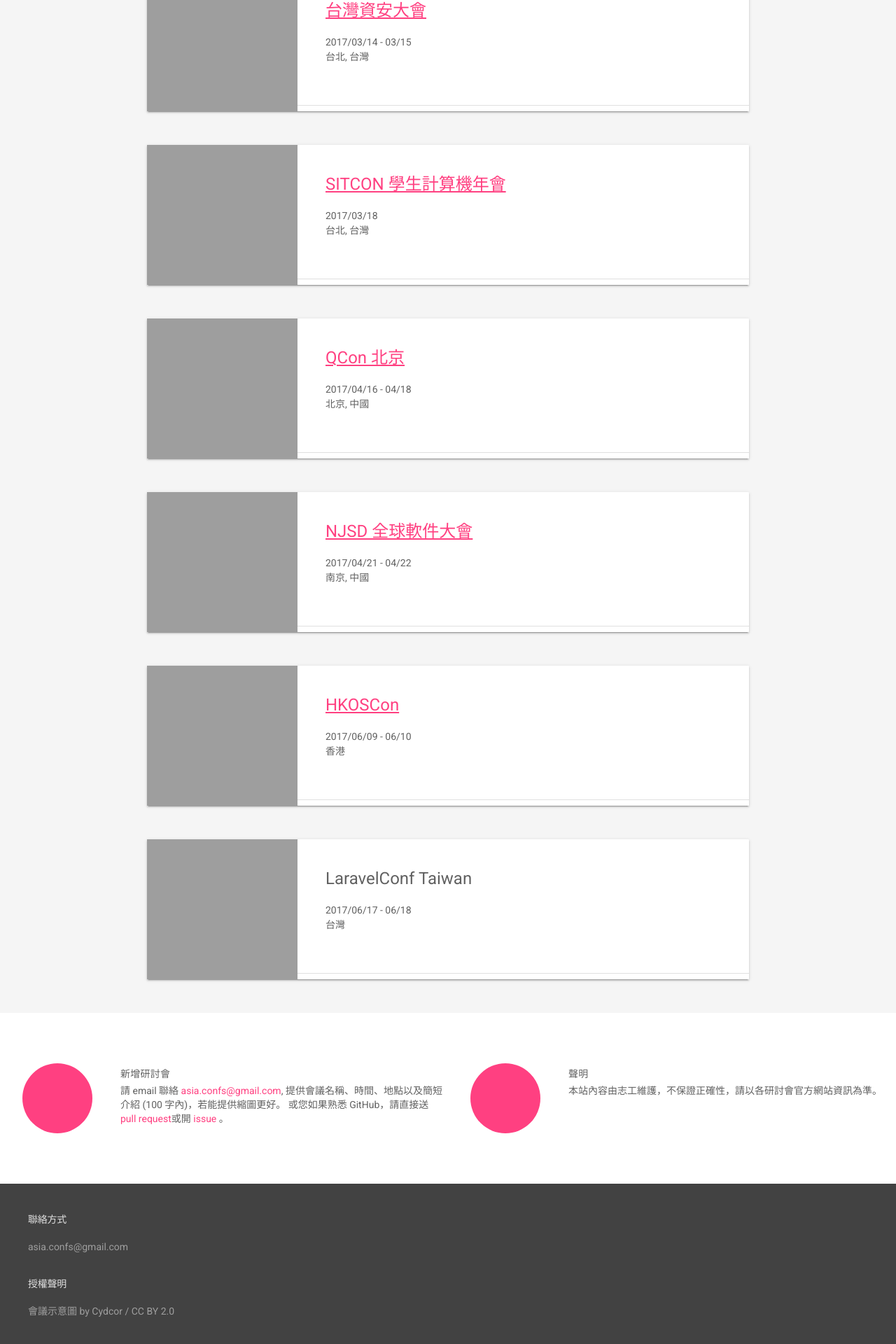
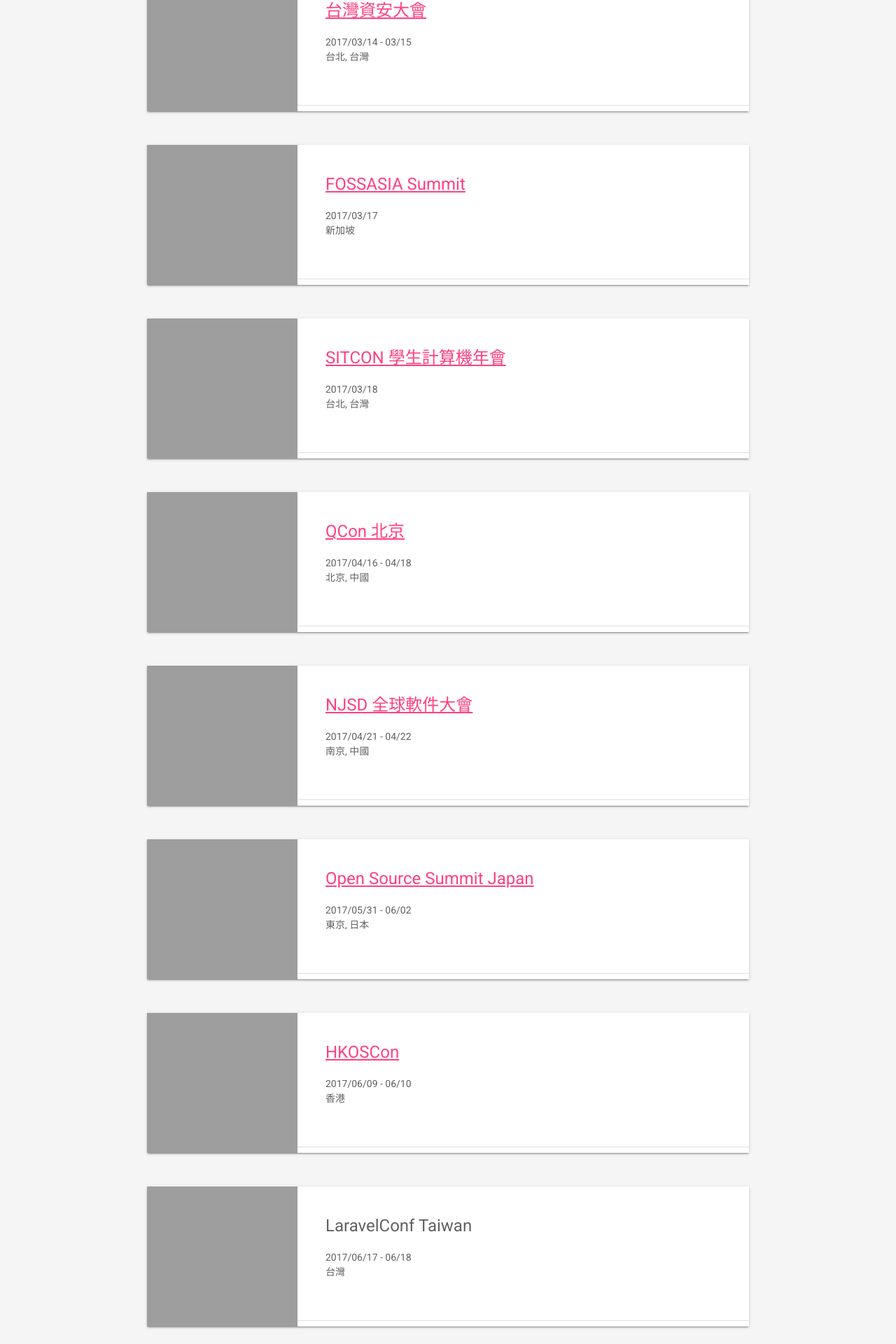
Before and after one commit to asia-confs/asia-tech-confs, a Jekyll site: the page built from index.html, in a window 1280 px wide. Shown: the part 593-2513 px from the top of the page at 70% size. Built offline with Jekyll 4.4.1, drawn with Linux system fonts in a browser that asks for light colours.

Commit message:
Added FOSSASIA and OSSJapan

```diff
--- a/_data/confs.yaml
+++ b/_data/confs.yaml
@@ -36,3 +36,14 @@
   date_end: 2017-04-22
   location: 南京, 中國
   url: http://www.njsd-china.org/
+
+- title: FOSSASIA Summit
+  date_start: 2017-03-17
+  location: 新加坡
+  url: https://fossasia.org/
+
+- title: Open Source Summit Japan
+  date_start: 2017-05-31
+  date_end: 2017-06-02
+  location: 東京, 日本
+  url: http://events.linuxfoundation.org/events/open-source-summit-japan
```
